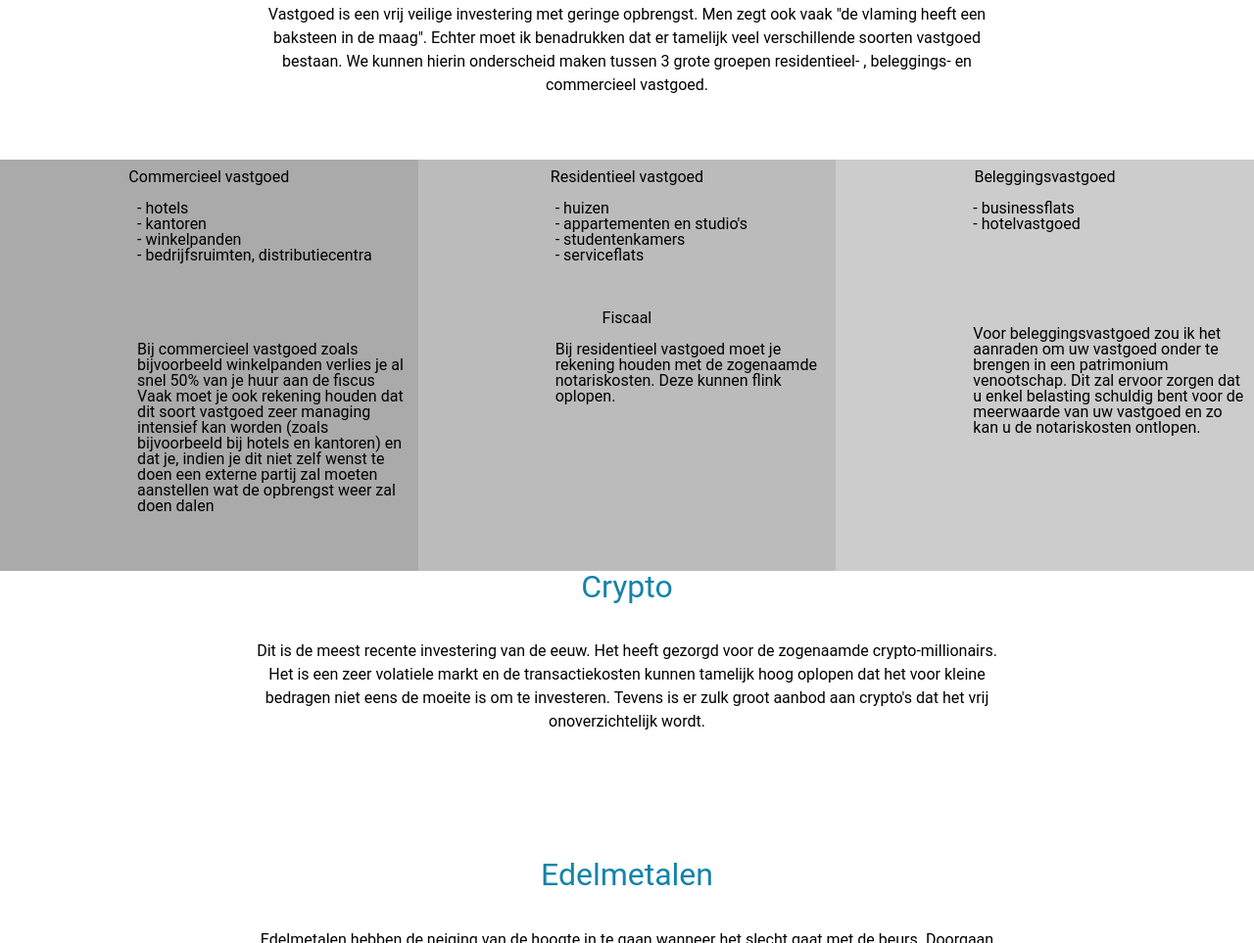
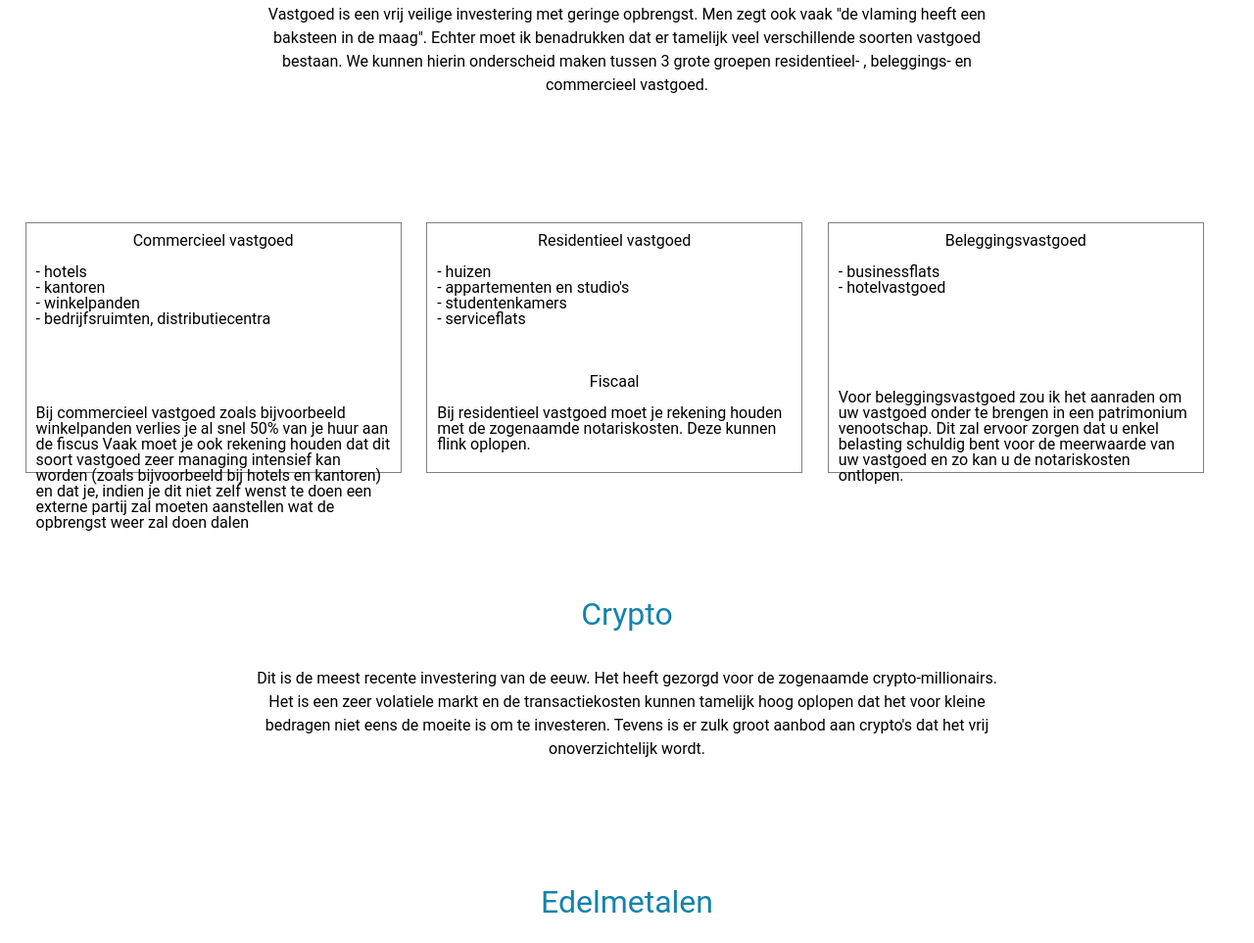
Before and after one commit to ArnoDeVos/Grow2, a plain HTML site: page index.html in a window 1280 px wide. Shown: the part 3168-4131 px from the top of the page at 98% size. Drawn offline with Linux system fonts and the light colour scheme; files whose address does not match are found by name.

Commit message:
tabellen vastgoed

```diff
--- a/css/stijl.css
+++ b/css/stijl.css
@@ -266,10 +266,13 @@ figure>figure:hover .blokje {
 
 .column {
     float: left;
-    width: 33.33%;
+    width: 30%;
     padding: 10px;
-    height: 420px;
-    /* Should be removed. Only for demonstration */
+    margin-left: 2%;
+    margin-bottom: 10%;
+    margin-top: 5%;
+    border: 1px solid grey;
+    height: 20vw;
 }
 
 .column h2 {
@@ -278,7 +281,6 @@ figure>figure:hover .blokje {
 
 .column p {
     text-align: left;
-    margin-left: 32%;
 }
 
 footer {
--- a/index.html
+++ b/index.html
@@ -135,7 +135,7 @@
       </article>
 
       <div class="row">
-        <div class="column" style="background-color:#aaa;">
+        <div class="column">
           <h2>Commercieel vastgoed</h2>
           <br>
           <p>
@@ -154,7 +154,7 @@
             <p>Bij commercieel vastgoed zoals bijvoorbeeld winkelpanden verlies je al snel 50% van je huur aan de fiscus
               Vaak moet je ook rekening houden dat dit soort vastgoed zeer managing intensief kan worden (zoals bijvoorbeeld bij hotels en kantoren) en dat je, indien je dit niet zelf wenst te doen een externe partij zal moeten aanstellen wat de opbrengst weer zal doen dalen</p>
         </div>
-        <div class="column" style="background-color:#bbb;">
+        <div class="column">
           <h2>Residentieel vastgoed</h2>
           <br>
           <p>
@@ -172,7 +172,7 @@
             <br>
             <p> Bij residentieel vastgoed moet je rekening houden met de zogenaamde notariskosten. Deze kunnen flink oplopen.  </p>
         </div>
-        <div class="column" style="background-color:#ccc;">
+        <div class="column">
           <h2>Beleggingsvastgoed</h2>
           <br>
           <p>- businessflats
```
Also changed, not shown: img/logo.png (added).
